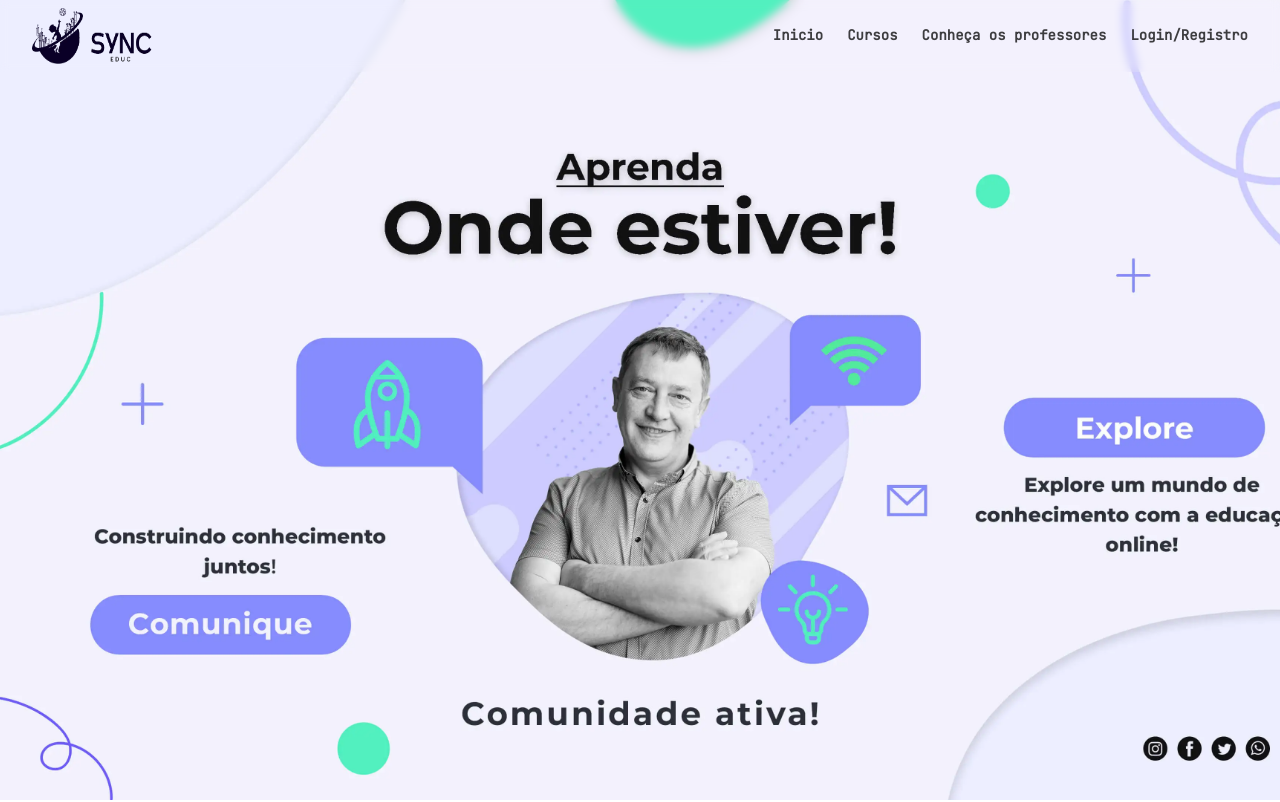
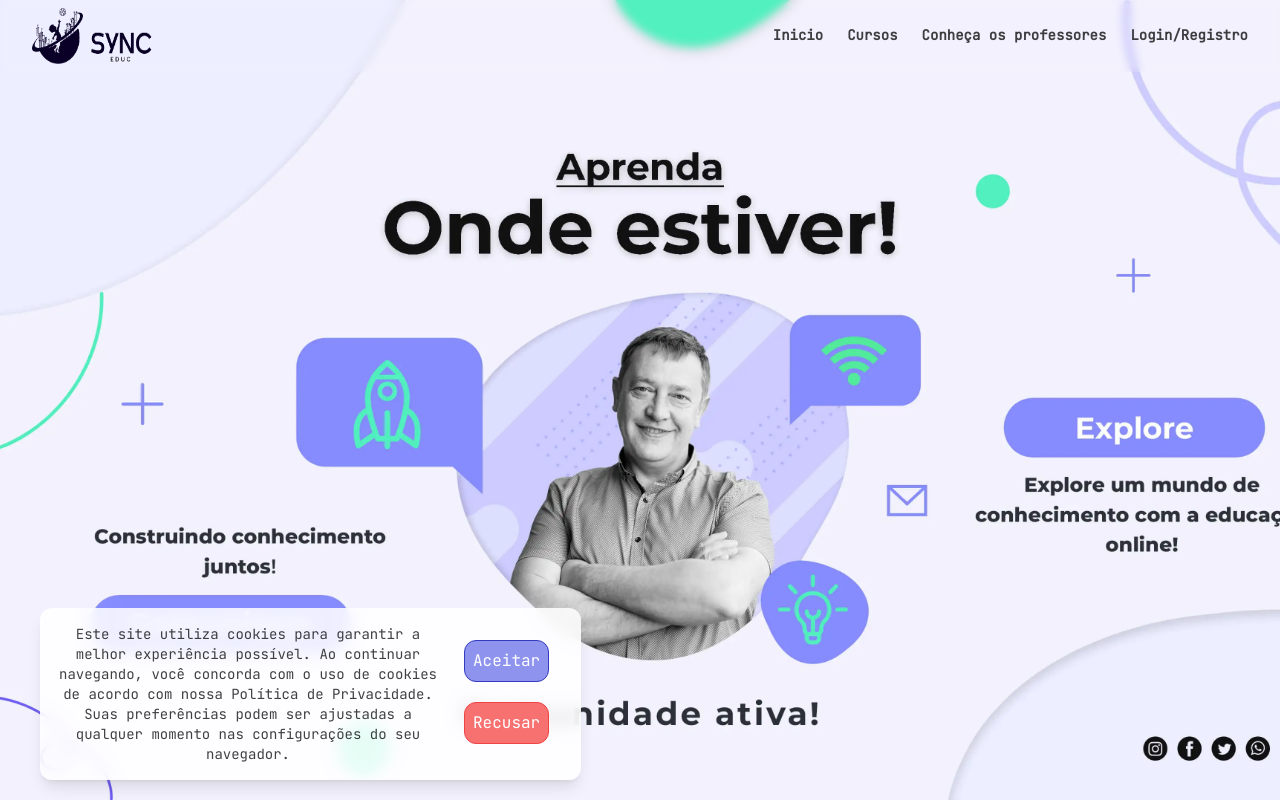
Before and after one commit to SyncEduc/SyncEduc, a Nuxt app in the folder Front-End/: page / in a window 1280 px wide. Shown: the top 802 px of the page. Built offline with nearby package versions, Linux system fonts and the light colour scheme.

Commit message:
created cookie component

```diff
--- /dev/null
+++ b/Front-End/components/authCookie.vue
@@ -0,0 +1,60 @@
+<template>
+    <div class="cookieContainer" v-if="showCookie">
+        <div class="text">
+            Este site utiliza cookies para garantir a melhor experiência possível. Ao continuar navegando, você concorda com o uso de cookies de acordo com nossa Política de Privacidade. Suas preferências podem ser ajustadas a qualquer momento nas configurações do seu navegador.
+        </div>
+        <div class="authButton">
+            <button class="accept" @click="setCookie">Aceitar</button>
+            <button class="refused" @click="refusedCookie">Recusar</button>
+        </div>
+    </div>
+</template>
+<script setup>
+// import { json } from 'stream/consumers';
+
+const showCookie = ref(false)
+
+function setCookie(){
+    localStorage.setItem('_gck', JSON.stringify(true))
+    showCookie.value = false
+}
+function refusedCookie(){
+    localStorage.setItem('_gck', JSON.stringify(false))
+    showCookie.value = false
+}
+
+onMounted(() => {
+    const _gck = localStorage.getItem('_gck')
+    if(_gck != null){
+        if(JSON.parse(_gck)){
+            showCookie.value = false
+        }else{
+            showCookie.value = false
+        }
+    }else{
+        showCookie.value = true
+    }
+})
+</script>
+
+<style scoped>
+.cookieContainer{
+    @apply fixed bottom-5 left-0 sm:left-10 w-[100%] sm:w-max justify-self-center flex flex-row justify-between gap-2 h-max
+    bg-[#ffffffda] backdrop-blur shadow-lg p-4 rounded-xl
+}
+.cookieContainer > div.text{
+    @apply break-words max-w-[24rem] text-center text-black/75 text-sm
+}
+.cookieContainer > div.authButton{
+    @apply flex flex-col gap-5  p-4
+}
+.cookieContainer > div.authButton > button{
+    @apply p-2 rounded-xl bg-green-400 h-max w-max transition-all hover:scale-[1.1] hover:shadow-lg text-white
+}
+.cookieContainer > div.authButton > button.accept{
+    @apply bg-[#8e93ed] border border-[#343bbe]
+}
+.cookieContainer > div.authButton > button.refused{
+    @apply bg-red-400 border border-red-500
+}
+</style>
--- a/Front-End/layouts/nav.vue
+++ b/Front-End/layouts/nav.vue
@@ -35,9 +35,11 @@
       </div>
     </Nav>
     <slot/>
+    <AuthCookie></AuthCookie>
   </div>
 </template>
 <script setup>
+import AuthCookie from '~/components/authCookie.vue';
 import {useDrawerStore} from '../store/drawer'
 const drawerStore = useDrawerStore()
 function redirect(route){
@@ -65,7 +67,7 @@ onMounted(() => {
     font-family: 'JetBrains Mono', monospace;
 }
 div.NavContainter{
-  @apply w-full min-h-screen
+  @apply w-full min-h-screen relative flex items-center justify-center
 }
 div.SeparatorContainer{
   @apply w-full h-full flex flex-row items-center justify-between
```
